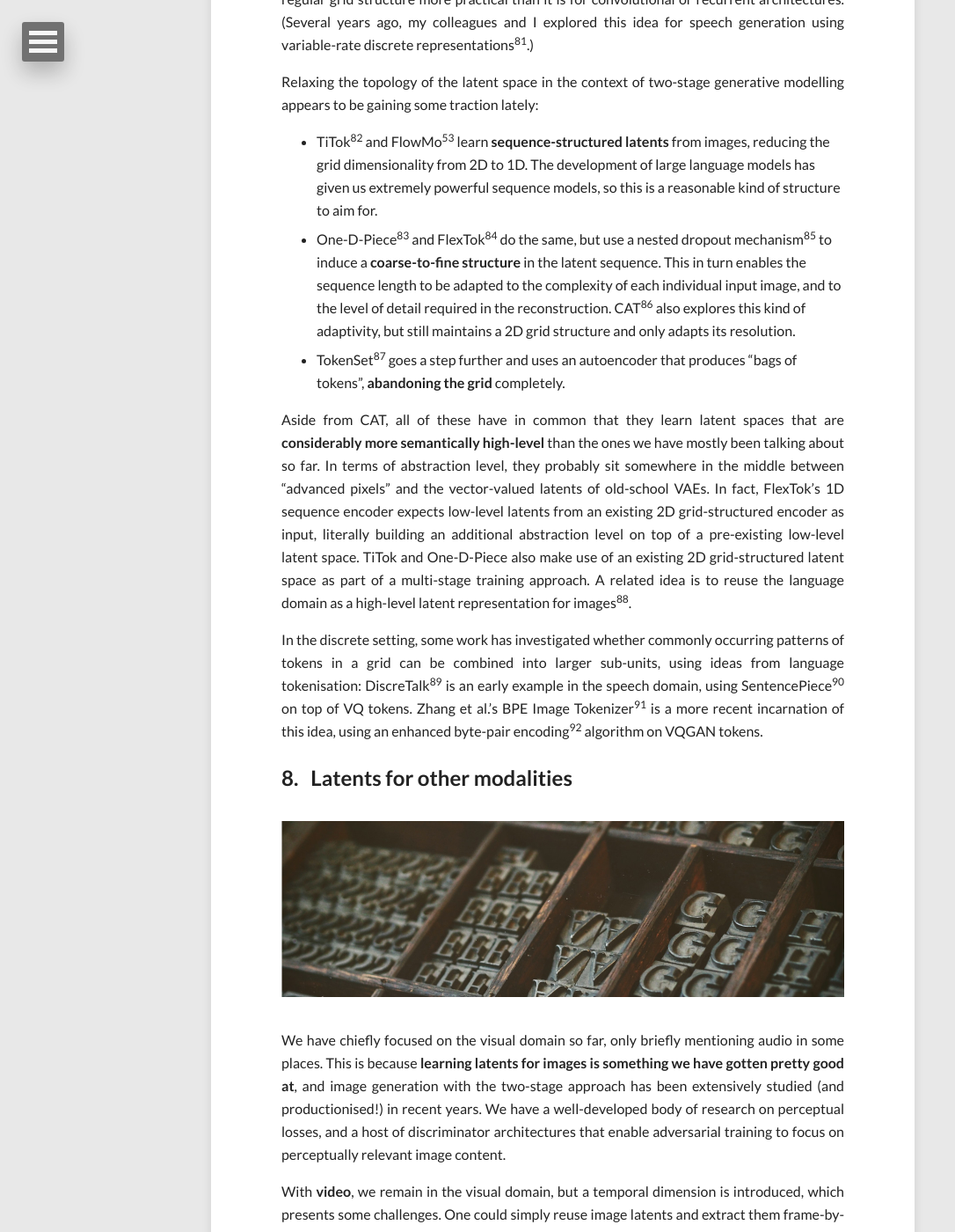
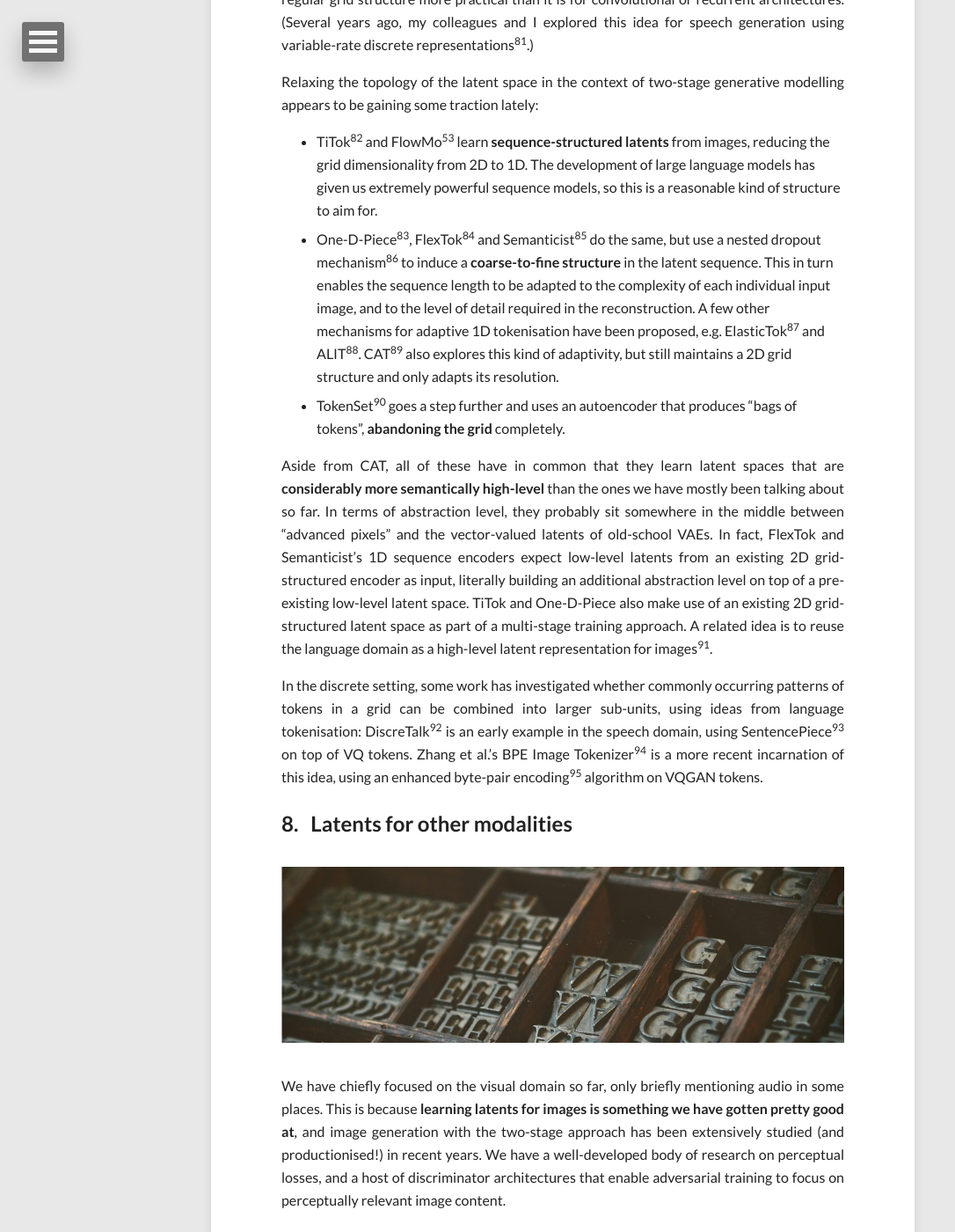
Before and after one commit to benanne/benanne.github.io, a Jekyll site: the page built from _posts/2025-04-15-latents.md, in a window 1280 px wide and 1400 px high, scrolled down 25767 px. Shown: the whole window at 88% size, without its empty margins (0-1086 px from the left). Built offline with Jekyll 4.4.1, drawn with Linux system fonts in a browser that asks for light colours; nearby versions of some CDN libraries; formulas are drawn with MathJax 3; comment, search, counter and statistics services are not loaded; some of the changed text lies outside the part shown.

Commit message:
Add a few missing references.

```diff
--- a/_posts/2025-04-15-latents.md
+++ b/_posts/2025-04-15-latents.md
@@ -351,10 +351,10 @@ The Transformer architecture is actually relatively well-positioned to bolster a
 
 Relaxing the topology of the latent space in the context of two-stage generative modelling appears to be gaining some traction lately:
 * TiTok[^titok] and FlowMo[^flowmo] learn **sequence-structured latents** from images, reducing the grid dimensionality from 2D to 1D. The development of large language models has given us extremely powerful sequence models, so this is a reasonable kind of structure to aim for.
-* One-D-Piece[^onedpiece] and FlexTok[^flextok] do the same, but use a nested dropout mechanism[^nesteddropout] to induce a **coarse-to-fine structure** in the latent sequence. This in turn enables the sequence length to be adapted to the complexity of each individual input image, and to the level of detail required in the reconstruction. CAT[^cat] also explores this kind of adaptivity, but still maintains a 2D grid structure and only adapts its resolution.
+* One-D-Piece[^onedpiece], FlexTok[^flextok] and Semanticist[^semanticist] do the same, but use a nested dropout mechanism[^nesteddropout] to induce a **coarse-to-fine structure** in the latent sequence. This in turn enables the sequence length to be adapted to the complexity of each individual input image, and to the level of detail required in the reconstruction. A few other mechanisms for adaptive 1D tokenisation have been proposed, e.g. ElasticTok[^elastictok] and ALIT[^alit]. CAT[^cat] also explores this kind of adaptivity, but still maintains a 2D grid structure and only adapts its resolution.
 * TokenSet[^tokenset] goes a step further and uses an autoencoder that produces "bags of tokens", **abandoning the grid** completely.
 
-Aside from CAT, all of these have in common that they learn latent spaces that are **considerably more semantically high-level** than the ones we have mostly been talking about so far. In terms of abstraction level, they probably sit somewhere in the middle between "advanced pixels" and the vector-valued latents of old-school VAEs. In fact, FlexTok's 1D sequence encoder expects low-level latents from an existing 2D grid-structured encoder as input, literally building an additional abstraction level on top of a pre-existing low-level latent space. TiTok and One-D-Piece also make use of an existing 2D grid-structured latent space as part of a multi-stage training approach. A related idea is to reuse the language domain as a high-level latent representation for images[^vilex].
+Aside from CAT, all of these have in common that they learn latent spaces that are **considerably more semantically high-level** than the ones we have mostly been talking about so far. In terms of abstraction level, they probably sit somewhere in the middle between "advanced pixels" and the vector-valued latents of old-school VAEs. In fact, FlexTok and Semanticist's 1D sequence encoders expect low-level latents from an existing 2D grid-structured encoder as input, literally building an additional abstraction level on top of a pre-existing low-level latent space. TiTok and One-D-Piece also make use of an existing 2D grid-structured latent space as part of a multi-stage training approach. A related idea is to reuse the language domain as a high-level latent representation for images[^vilex].
 
 In the discrete setting, some work has investigated whether commonly occurring patterns of tokens in a grid can be combined into larger sub-units, using ideas from language tokenisation: DiscreTalk[^discretalk] is an early example in the speech domain, using SentencePiece[^sentencepiece] on top of VQ tokens. Zhang et al.'s BPE Image Tokenizer[^bpeimage] is a more recent incarnation of this idea, using an enhanced byte-pair encoding[^bpe] algorithm on VQGAN tokens.
 
@@ -583,6 +583,12 @@ Thanks to my colleagues at Google DeepMind for various discussions, which contin
 
 [^flextok]: Bachmann, Allardice, Mizrahi, Fini, Kar, Amirloo, El-Nouby, Zamir, Dehghan, "[FlexTok: Resampling Images into 1D Token Sequences of Flexible Length](https://arxiv.org/abs/2502.13967)", arXiv, 2025.
 
+[^semanticist]: Wen, Zhao, Elezi, Deng, Qi, "["Principal Components" Enable A New Language of Images](https://arxiv.org/abs/2503.08685)", arXiv, 2025.
+
+[^elastictok]: Yan, Mnih, Faust, Zaharia, Abbeel, Liu, "[ElasticTok: Adaptive Tokenization for Image and Video](https://arxiv.org/abs/2410.08368)", International Conference on Learning Representations, 2025.
+
+[^alit]: Duggal, Isola, Torralba, Freeman, "[Adaptive Length Image Tokenization via Recurrent Allocation](https://arxiv.org/abs/2411.02393)", International Conference on Learning Representations, 2025.
+
 [^tokenset]: Geng, Xu, Hu, Gu, "[Tokenize Image as a Set](https://arxiv.org/abs/2503.16425)", arXiv, 2025.
 
 [^nesteddropout]: Rippel, Gelbart, Adams, "[Learning Ordered Representations with Nested Dropout](https://arxiv.org/abs/1402.0915)", International Conference on Machine Learning, 2014.
```
